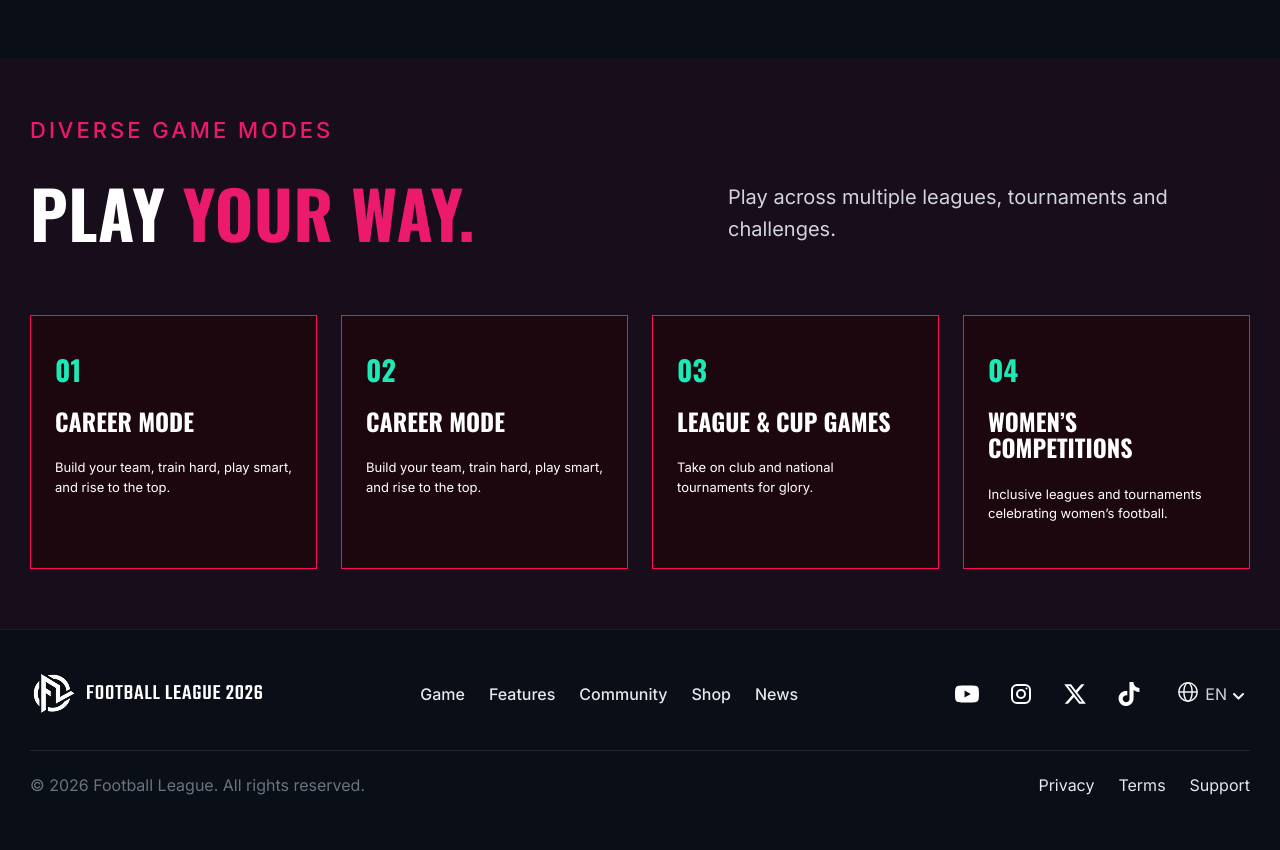
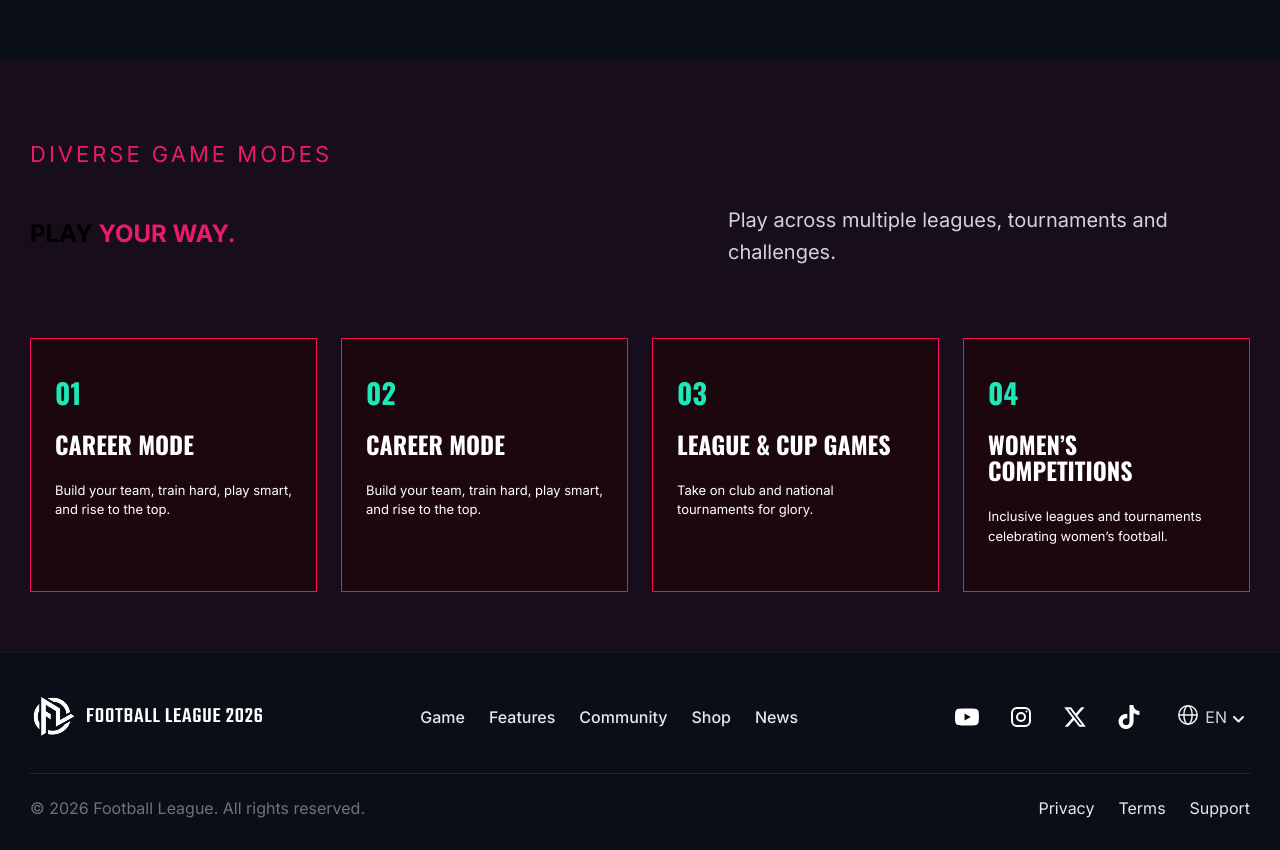
Before and after one commit to jyotithecode-sudo/football-website, a React (Vite) app: page /features in a window 1280 px wide. Shown: the part 1091-1941 px from the top of the page. Before the commit the page ends 1918 px from the top, so only its background shows below. Built offline with nearby package versions, Linux system fonts and the light colour scheme.

Commit message:
Fix Features page build

```diff
--- a/src/FeaturesPage.css
+++ b/src/FeaturesPage.css
@@ -381,7 +381,7 @@ span.feature-card-badge {
     scroll-snap-type: x mandatory;
     -webkit-overflow-scrolling: touch;
     scrollbar-width: none;
-    margin-right: -20px;               /* right side card thoda cut dikhe */
+    margin-right: -20px;
     padding-right: 20px;
   }
 
--- a/src/pages/FeaturesPage.jsx
+++ b/src/pages/FeaturesPage.jsx
@@ -108,8 +108,8 @@ export default function FeaturesPage() {
   <div className="page-inner modes">
     <div className="modes-header">
       <div className="modes-heading">
-        <p className="eyebrow eyebrow-pink">DIVERSE GAME MODES</p>
-        <h2 className="section-title">
+        <p className="eyebrow-mode eyebrow-pink">DIVERSE GAME MODES</p>
+        <h2 className="mode-section-title">
           PLAY <span className="text-pink">YOUR WAY.</span>
         </h2>
       </div>
```
